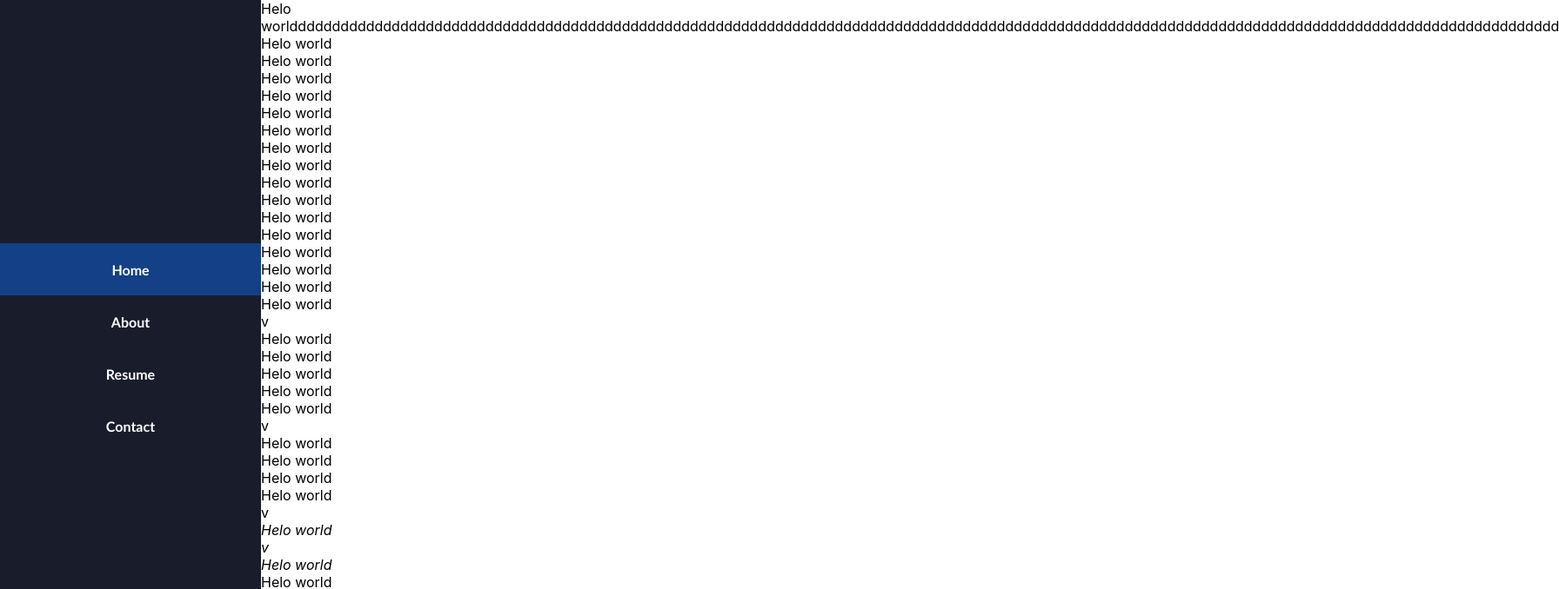
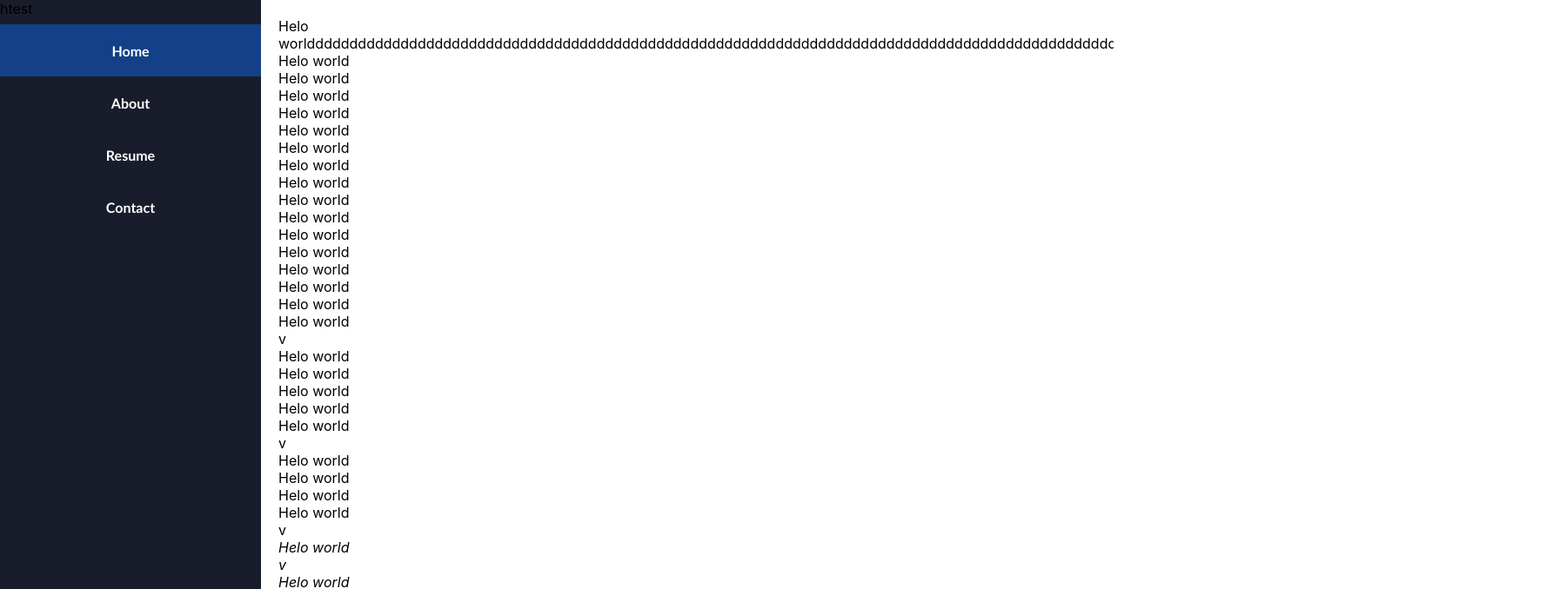
Before and after one commit to fxbp/my-web-resume2, a React (Create React App) app: page / in a window 1280 px wide. Shown: the top 678 px of the page at 87% size, 1792 px wide, since content can reach past the window. Built offline with nearby package versions, Linux system fonts and the light colour scheme.

Commit message:
[FEAT] Changed lateral menu layout.

```diff
--- a/src/App.css
+++ b/src/App.css
@@ -1,13 +1,20 @@
-.App {
+
+
+.app {
+  display: flex;
+  position:relative
+}
+
+#root, .app{
   height: 100vh;
-  width: 100vw;
 }
 
 body {
   margin: 0;
   padding: 0;
+  height: 100vh;
 }
-
+/*
 .sidebar {
   height: 100%;
   width: 300px;
@@ -16,9 +23,46 @@ body {
   flex-direction: row;
   align-items: center;
   float:left;
-  position: fixed;
+  position: absolute;
   top: 0;
   bottom: 0;
+}
+*/
+
+.app main{
+  padding: 20px;
+  flex-grow: 1;
+  display: flex;
+  flex-direction: column;
+  overflow-y: auto;
+}
+
+.sidebar{
+
+  height: 100%;
+  width: 300px;
+  min-width: 300px;
+  position: relative;
+  z-index:1009;
+}
+
+.sidebar-inner {
+  background-color: #191D2B;
+  height: 100%;
+  position: relative;
+}
+
+.sidebar-layout {
+  height: 100%;
+  overflow-y: auto;
+  overflow-x: hidden;
+  position: relative;
+  display: flex;
+  flex-direction: column;
+}
+
+.sidebar-content {
+  flex-grow: 1;
 }
 
 .sidebarList {
@@ -26,6 +70,7 @@ body {
   padding: 0;
   margin: 0;
   width: 100%;
+  flex-grow: 1;
 }
 
 .sidebarList .row {
@@ -50,15 +95,18 @@ body {
 .sidebarList #active {
   background-color: #0d6efd70;
 }
-
+/*
 .content {
   height: auto;
   padding: 0;
   margin: 0;
-  width: auto;
-  position: relative;
+  left: 300px;
+  width: calc(100% - 300px);
+  position: absolute;
   margin-left: 300px;
+  display: flex;
 }
+*/
 
 .layout {
   height: 100vh;
--- a/src/components/Layout.tsx
+++ b/src/components/Layout.tsx
@@ -6,12 +6,12 @@ function Layout(props: any) {
     console.log(props)
     return (
 
-            <div className="layout">
+            <div className="app">
                 <Sidebar2 />
-                <div className='content'>
+                <main className='content'>
                     {props.children}
 
-                </div>
+                </main>
             </div>
 
     )
--- a/src/components/Sidebar2.tsx
+++ b/src/components/Sidebar2.tsx
@@ -1,7 +1,8 @@
 import {List, ListItem } from '@material-ui/core'
-import React, { useEffect } from 'react'
+import React, { useEffect, useState } from 'react'
 import { SidebarData } from "./SidebarData"
 import { useNavigate } from 'react-router-dom'
+
 
 import "../App.css"
 
@@ -9,10 +10,38 @@ function Sidebar2() {
 
     const history = useNavigate();
 
+    const [windowSmall, setWindowSmall] = useState(false);
+
+    useEffect(() => {
+
+
+
+        window.addEventListener('resize', handleResize);
+        return () => {
+            window.removeEventListener('resize', handleResize);
+        }
+    });
+
+    function handleResize() {
+
+        if(window.innerWidth >= 1200 && windowSmall){
+            setWindowSmall(false);
+            console.log("ha canviat a gran")
+        }
+        else if(window.innerWidth < 1200 && !windowSmall){
+            setWindowSmall(true)
+            console.log("ha canviat a petit")
+        }
+
+    }
 
 
     return (
-        <div className='sidebar'>
+        <div className='sidebar md'>
+            <div className='sidebar-inner'>
+                <div className='sidebar-layout'>
+                    <div>htest</div>
+                    <div className='sidebar-content'>
                     <List className='sidebarList'>
                         {
                             SidebarData.map((item,key) =>{
@@ -33,6 +62,12 @@ function Sidebar2() {
                         }
                     </List>
                     </div>
+                    <div>
+                        hola
+                    </div>
+                </div>
+            </div>
+        </div>
     )
 }
 
--- a/src/pages/Home.tsx
+++ b/src/pages/Home.tsx
@@ -3,7 +3,7 @@ import '../App.css'
 function Home() {
     return (
         <div >
-            Helo worlddddddddddddddddddddddddddddddddddddddddddddddddddddddddddddddddddddddddddddddddddddddddddddddddddddddddddddddddddddddddddddddddddddddddddddddddddddd
+            Helo worldddddddddddddddddddddddddddddddddddddddddddddddddddddddddddddddddddddddddddddddddddddddddddddddddddddddddddddddddddddddddddddddddddddddddddddddddddddddddddddddddddddd
             <div >
             Helo world
         </div>
```
Also changed, not shown: src/images/menu.png (added). Lines whose indentation alone changed are shown as unchanged.
